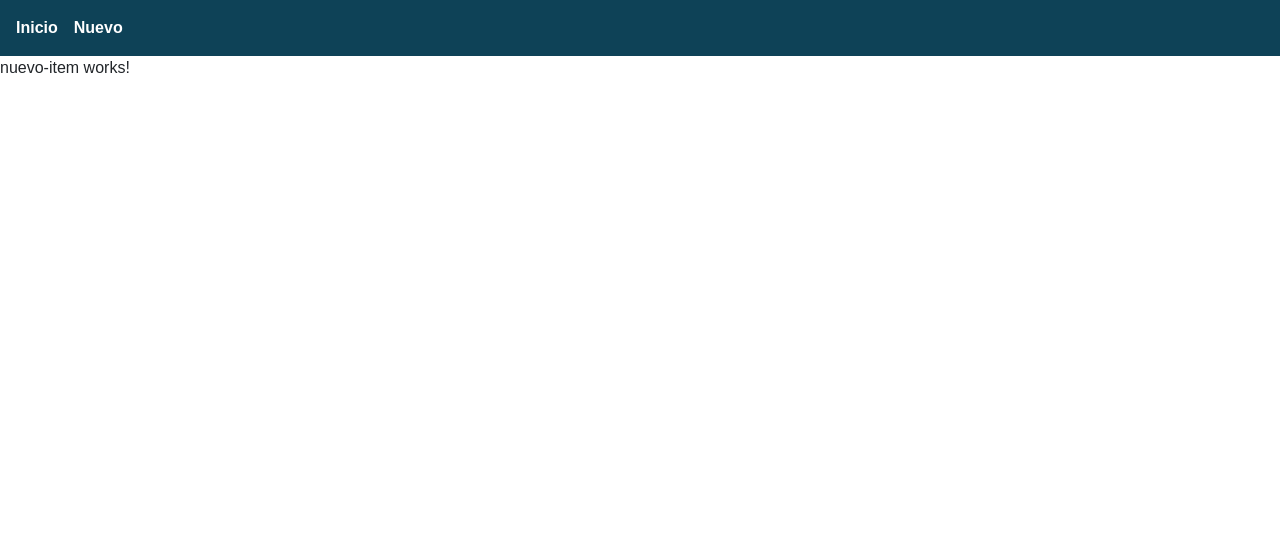
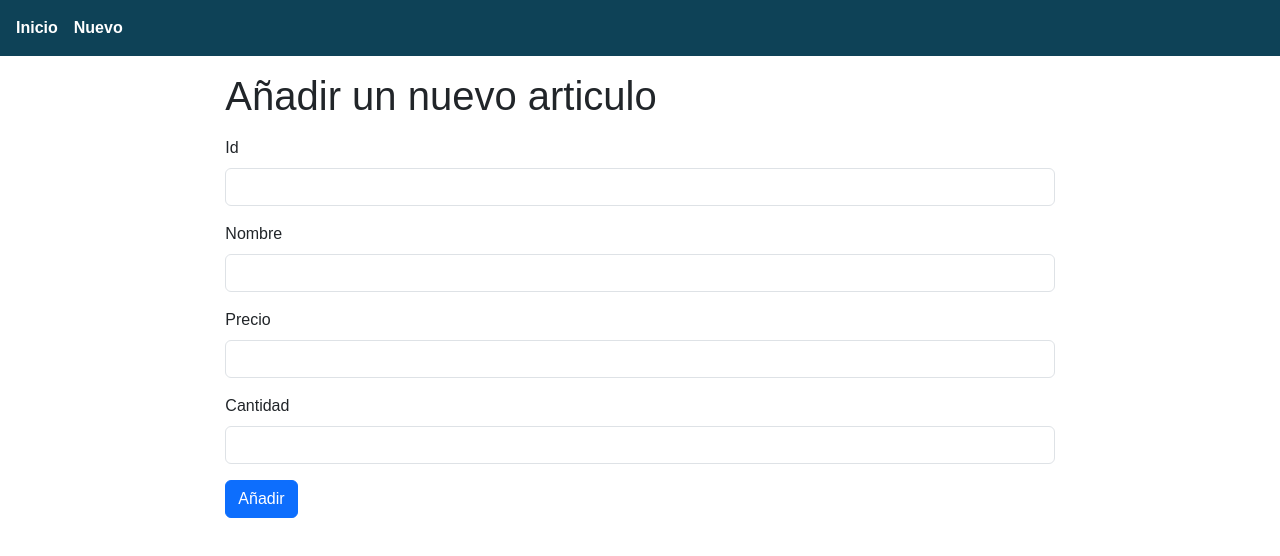
Before and after one commit to Xaviermora/shopping-list, an Angular app: page /nuevo in a window 1280 px wide. Shown: the top 556 px of the page. Built offline with nearby package versions, Linux system fonts and the light colour scheme.

Commit message:
Añado estructurado y metodo ngSubmit

```diff
--- a/src/app/app.module.ts
+++ b/src/app/app.module.ts
@@ -8,6 +8,7 @@ import { ItemsComponent } from './components/items/items.component';
 import { ItemComponent } from './components/item/item.component';
 import { TotalComponent } from './components/total/total.component';
 import { NuevoItemComponent } from './components/nuevo-item/nuevo-item.component';
+import { FormsModule } from '@angular/forms';
 
 @NgModule({
   declarations: [
@@ -20,7 +21,8 @@ import { NuevoItemComponent } from './components/nuevo-item/nuevo-item.component
   ],
   imports: [
     BrowserModule,
-    AppRoutingModule
+    AppRoutingModule,
+    FormsModule
   ],
   providers: [],
   bootstrap: [AppComponent]
--- a/src/app/components/nuevo-item/nuevo-item.component.html
+++ b/src/app/components/nuevo-item/nuevo-item.component.html
@@ -1 +1,27 @@
-<p>nuevo-item works!</p>
+<form action="" (ngSubmit)="onSubmit()" class="container mt-3 col-8">
+    <div class="mb-3">
+        <h1>Añadir un nuevo articulo</h1>
+    </div>
+
+    <div class="mb-3">
+        <label for="id" class="form-label">Id</label>
+        <input type="text" class="form-control" id="id" name="id" [(ngModel)]="id">
+    </div>
+
+    <div class="mb-3">
+        <label for="title" class="form-label">Nombre</label>
+        <input type="text" class="form-control" id="title" name="title" [(ngModel)]="title">
+    </div>
+
+    <div class="mb-3">
+        <label for="price" class="form-label">Precio</label>
+        <input type="number" class="form-control" id="price" name="price" [(ngModel)]="price">
+    </div>
+
+    <div class="mb-3">
+        <label for="quantity" class="form-label">Cantidad</label>
+        <input type="number" class="form-control" id="quantity" name="quantity" [(ngModel)]="quantity">
+    </div>
+
+    <button type="submit" class="btn btn-primary">Añadir</button>
+</form>
--- a/src/app/components/nuevo-item/nuevo-item.component.ts
+++ b/src/app/components/nuevo-item/nuevo-item.component.ts
@@ -1,4 +1,5 @@
 import { Component } from '@angular/core';
+import { Item } from 'src/app/models/item';
 
 @Component({
   selector: 'app-nuevo-item',
@@ -6,5 +7,17 @@ import { Component } from '@angular/core';
   styleUrls: ['./nuevo-item.component.css']
 })
 export class NuevoItemComponent {
+  id!: string
+  title!: string
+  price!: number
+  quantity!: number
 
+  onSubmit(){
+    const item = {
+      id: this.id,
+      title: this.title,
+      price: this.price,
+      quantity: this.quantity
+    }
+  }
 }
--- a/src/app/models/item.ts
+++ b/src/app/models/item.ts
@@ -1,5 +1,5 @@
 export class Item{
-    id: number = 0;
+    id: string = '';
     title: string = '';
     price: number = 0;
     quantity: number = 0;
```
